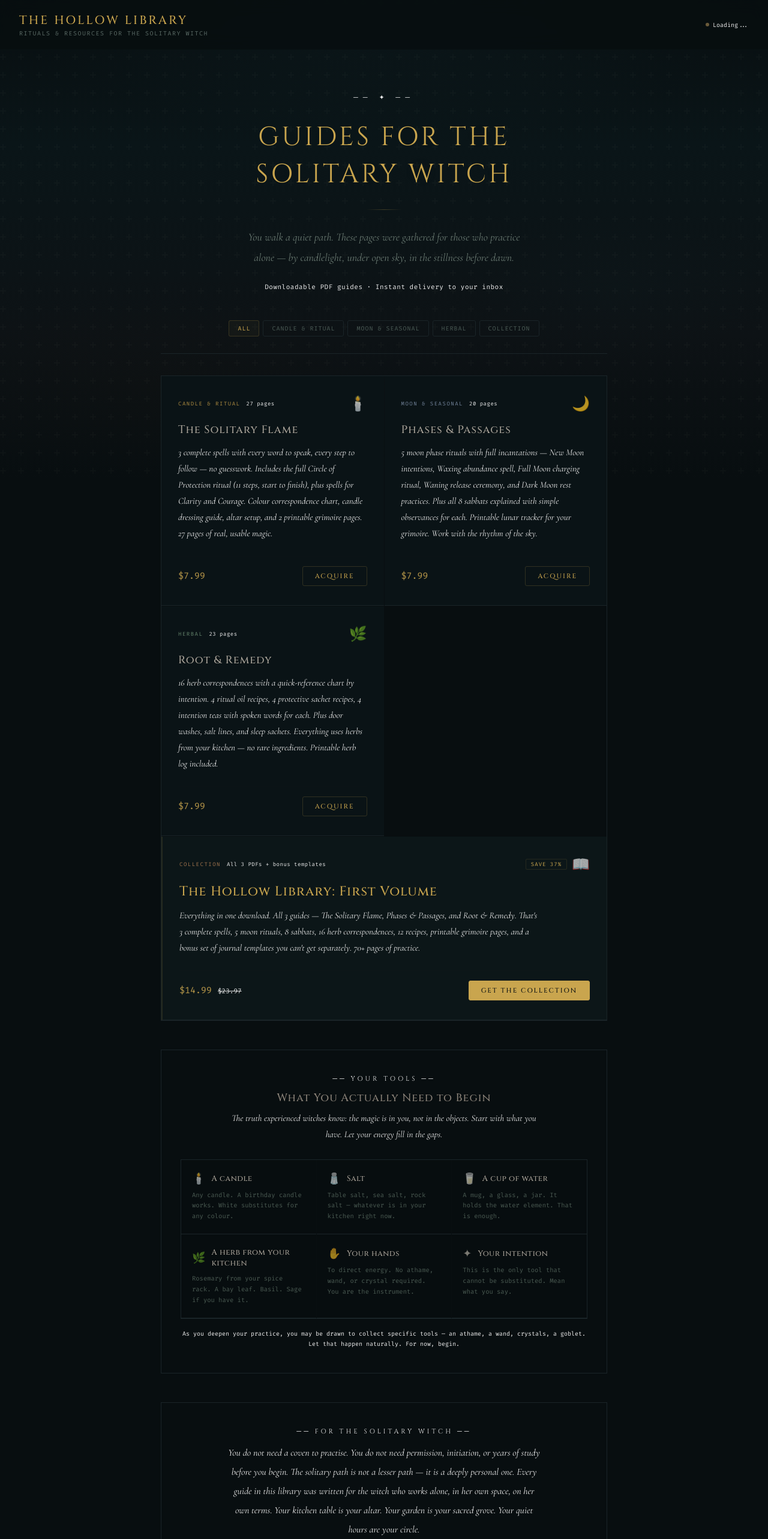
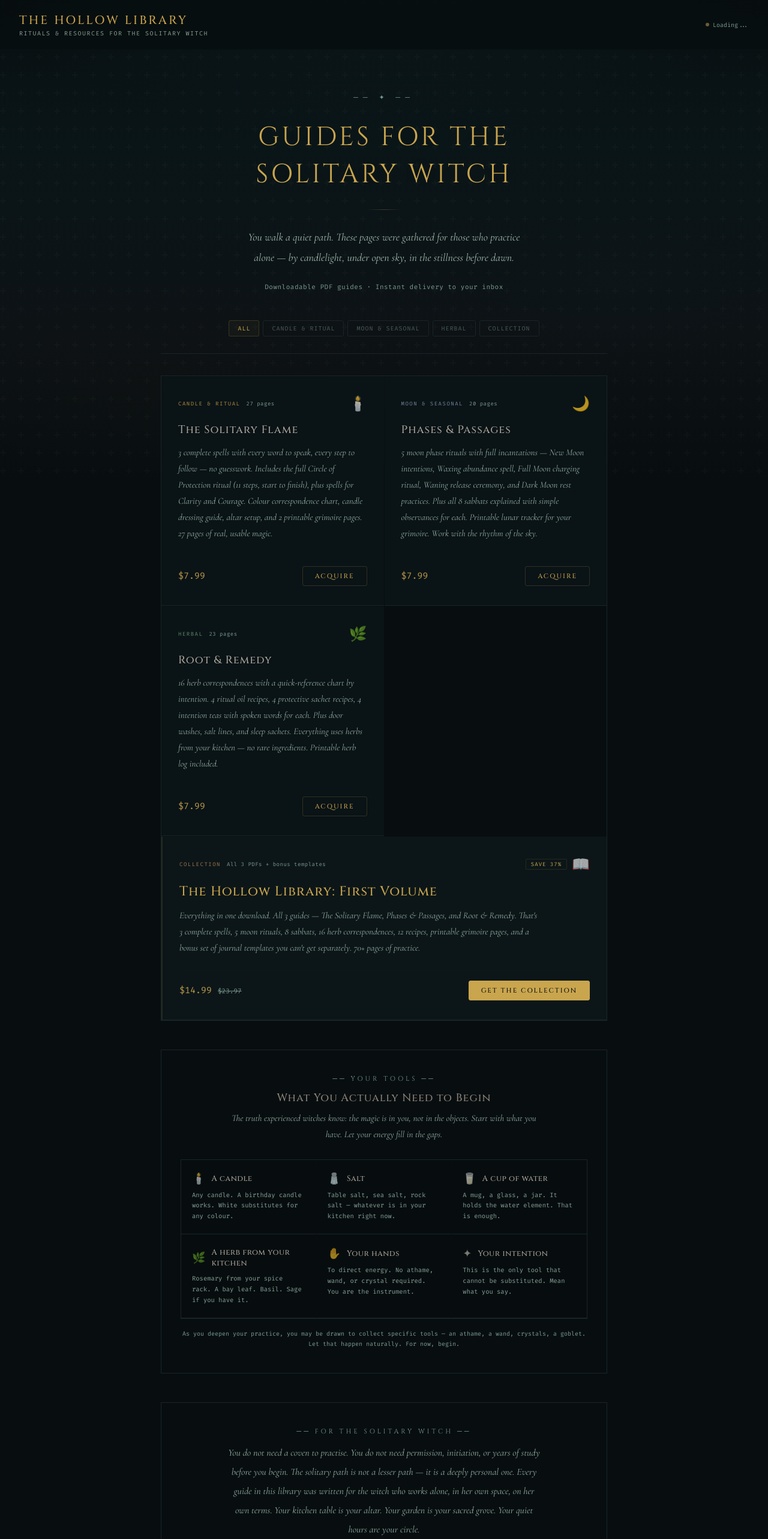
Before and after one commit to clydiec68-collab/Hollow-Library, a React (Vite) app: page / in a window 1280 px wide. Shown: the top 2566 px of the page at 60% size. Built offline with nearby package versions, Linux system fonts and the light colour scheme.

Commit message:
Update App.jsx
chnage color

```diff
--- a/src/App.jsx
+++ b/src/App.jsx
@@ -163,7 +163,7 @@ export default function App() {
             </div>
             <div style={{
               fontFamily: "'Fira Code', monospace", fontSize: 10,
-              color: "#5a6a65", letterSpacing: 1.5, marginTop: 2,
+              color: "#8a9f95", letterSpacing: 1.5, marginTop: 2,
               textTransform: "uppercase",
             }}>
               Rituals & resources for the solitary witch
@@ -171,7 +171,7 @@ export default function App() {
           </div>
           <div style={{
             fontFamily: "'Fira Code', monospace", fontSize: 10,
-            color: "#eeeeee", display: "flex", alignItems: "center", gap: 6,
+            color: "#7a9a90", display: "flex", alignItems: "center", gap: 6,
           }}>
             <span style={{
               width: 6, height: 6, borderRadius: "50%",
@@ -187,7 +187,7 @@ export default function App() {
         <div style={{ maxWidth: 800, margin: "0 auto", padding: "0 28px" }}>
           <div style={{ textAlign: "center", padding: "72px 0 48px" }}>
             <div style={{
-              fontSize: 11, color: "#eeeeee", letterSpacing: 8,
+              fontSize: 11, color: "#7a9a90", letterSpacing: 8,
               fontFamily: "'Cinzel', serif", marginBottom: 28,
             }}>
               ── ✦ ──
@@ -211,7 +211,7 @@ export default function App() {
             }} />
 
             <p style={{
-              color: "#6a7a72", maxWidth: 480, margin: "0 auto",
+              color: "#9fb8ad", maxWidth: 480, margin: "0 auto",
               fontSize: 18, lineHeight: 1.9,
               fontStyle: "italic", fontWeight: 300,
             }}>
@@ -222,7 +222,7 @@ export default function App() {
 
             <p style={{
               fontFamily: "'Fira Code', monospace",
-              fontSize: 11, color: "#eeeeee", marginTop: 24,
+              fontSize: 11, color: "#7a9a90", marginTop: 24,
               letterSpacing: 0.5,
             }}>
               Downloadable PDF guides · Instant delivery to your inbox
@@ -299,7 +299,7 @@ export default function App() {
                         }}>{spell.tier}</span>
                         <span style={{
                           fontFamily: "'Fira Code', monospace", fontSize: 9,
-                          color: "#eeeeee", letterSpacing: 0.5,
+                          color: "#7a9a90", letterSpacing: 0.5,
                         }}>{spell.pages}</span>
                       </div>
                       <div style={{ display: "flex", alignItems: "center", gap: 8 }}>
@@ -325,7 +325,7 @@ export default function App() {
                     }}>{spell.name}</h3>
                     {/* Description */}
                     <p style={{
-                      fontSize: 15, color: "#eeeeee",
+                      fontSize: 15, color: "#92ada2",
                       margin: "0 0 24px", lineHeight: 1.8,
                       fontStyle: "italic", fontWeight: 300,
                       maxWidth: isFeatured ? 600 : "none",
@@ -344,7 +344,7 @@ export default function App() {
                         {isFeatured && (
                           <span style={{
                             fontFamily: "'Fira Code', monospace", fontSize: 11,
-                            color: "#eeeeee", textDecoration: "line-through",
+                            color: "#7a9a90", textDecoration: "line-through",
                           }}>$23.97</span>
                         )}
                       </div>
@@ -390,7 +390,7 @@ export default function App() {
           </div>
 
           {filtered.length === 0 && (
-            <div style={{ textAlign: "center", padding: "64px 0", color: "#eeeeee" }}>
+            <div style={{ textAlign: "center", padding: "64px 0", color: "#7a9a90" }}>
               <p style={{ fontSize: 18, fontWeight: 300, fontStyle: "italic" }}>
               No guides in this category yet. More pages are being transcribed...
               </p>
@@ -404,7 +404,7 @@ export default function App() {
           }}>
             <div style={{
               fontFamily: "'Cinzel', serif", fontSize: 11,
-              color: "#eeeeee", letterSpacing: 4, textTransform: "uppercase",
+              color: "#7a9a90", letterSpacing: 4, textTransform: "uppercase",
               marginBottom: 12, textAlign: "center",
             }}>── Your Tools ──</div>
             <p style={{
@@ -413,7 +413,7 @@ export default function App() {
               letterSpacing: 1,
             }}>What You Actually Need to Begin</p>
             <p style={{
-              fontSize: 15, color: "#eeeeee", textAlign: "center",
+              fontSize: 15, color: "#92ada2", textAlign: "center",
               fontStyle: "italic", fontWeight: 300, lineHeight: 1.8,
               maxWidth: 520, margin: "0 auto 28px",
             }}>
@@ -449,14 +449,14 @@ export default function App() {
                   </div>
                   <p style={{
                     fontFamily: "'Fira Code', monospace", fontSize: 10.5,
-                    color: "#4a5a52", margin: 0, lineHeight: 1.7,
+                    color: "#85a095", margin: 0, lineHeight: 1.7,
                   }}>{t.note}</p>
                 </div>
               ))}
             </div>
             <p style={{
               fontFamily: "'Fira Code', monospace", fontSize: 10,
-              color: "#eeeeee", textAlign: "center", marginTop: 16,
+              color: "#7a9a90", textAlign: "center", marginTop: 16,
               lineHeight: 1.7,
             }}>
               As you deepen your practice, you may be drawn to collect specific tools —
@@ -471,11 +471,11 @@ export default function App() {
           }}>
             <div style={{
               fontFamily: "'Cinzel', serif", fontSize: 11,
-              color: "#eeeeee", letterSpacing: 4, textTransform: "uppercase",
+              color: "#7a9a90", letterSpacing: 4, textTransform: "uppercase",
               marginBottom: 12, textAlign: "center",
             }}>── For the Solitary Witch ──</div>
             <p style={{
-              fontSize: 16, color: "#eeeeee", textAlign: "center",
+              fontSize: 16, color: "#92ada2", textAlign: "center",
               fontStyle: "italic", fontWeight: 300, lineHeight: 2,
               maxWidth: 520, margin: "0 auto",
             }}>
@@ -495,7 +495,7 @@ export default function App() {
           }}>
             <div style={{
               fontFamily: "'Cinzel', serif", fontSize: 11,
-              color: "#eeeeee", letterSpacing: 4, textTransform: "uppercase",
+              color: "#7a9a90", letterSpacing: 4, textTransform: "uppercase",
               marginBottom: 28, textAlign: "center",
             }}>── The Path ──</div>
             <div style={{
@@ -511,7 +511,7 @@ export default function App() {
                 <div key={s.n} style={{ textAlign: "center" }}>
                   <span style={{
                     fontFamily: "'Cinzel', serif", fontSize: 28,
-                    color: "#c9a54e22", fontWeight: 600,
+                    color: "#c9a54e", fontWeight: 600,
                     display: "block", marginBottom: 12,
                   }}>{s.n}</span>
                   <h4 style={{
@@ -520,7 +520,7 @@ export default function App() {
                     color: "#8a8278", letterSpacing: 2, textTransform: "uppercase",
                   }}>{s.title}</h4>
                   <p style={{
-                    fontSize: 14, color: "#4a5a52",
+                    fontSize: 14, color: "#85a095",
                     margin: 0, lineHeight: 1.8,
                     fontStyle: "italic", fontWeight: 300,
                   }}>{s.desc}</p>
@@ -533,7 +533,7 @@ export default function App() {
           <div style={{ margin: "0 0 64px", border: "1px solid #1a2428" }}>
             <div style={{
               fontFamily: "'Cinzel', serif", fontSize: 11,
-              color: "#eeeeee", letterSpacing: 4, textTransform: "uppercase",
+              color: "#7a9a90", letterSpacing: 4, textTransform: "uppercase",
               padding: "20px 28px", borderBottom: "1px solid #1a2428",
               textAlign: "center",
             }}>Common Questions</div>
@@ -555,7 +555,7 @@ export default function App() {
                 }}>{item.q}</h4>
                 <p style={{
                   fontFamily: "'Fira Code', monospace", fontSize: 12,
-                  color: "#eeeeee", margin: 0, lineHeight: 1.8,
+                  color: "#7a9a90", margin: 0, lineHeight: 1.8,
                 }}>{item.a}</p>
               </div>
             ))}
@@ -574,7 +574,7 @@ export default function App() {
           }}>The Hollow Library</div>
           <div style={{
             fontFamily: "'Fira Code', monospace", fontSize: 10,
-            color: "#2a3a35",
+            color: "#6a8a80",
           }}>© 2026 Clydie Cronje · Secure payments by Payhip</div>
         </footer>
       </div>
```
